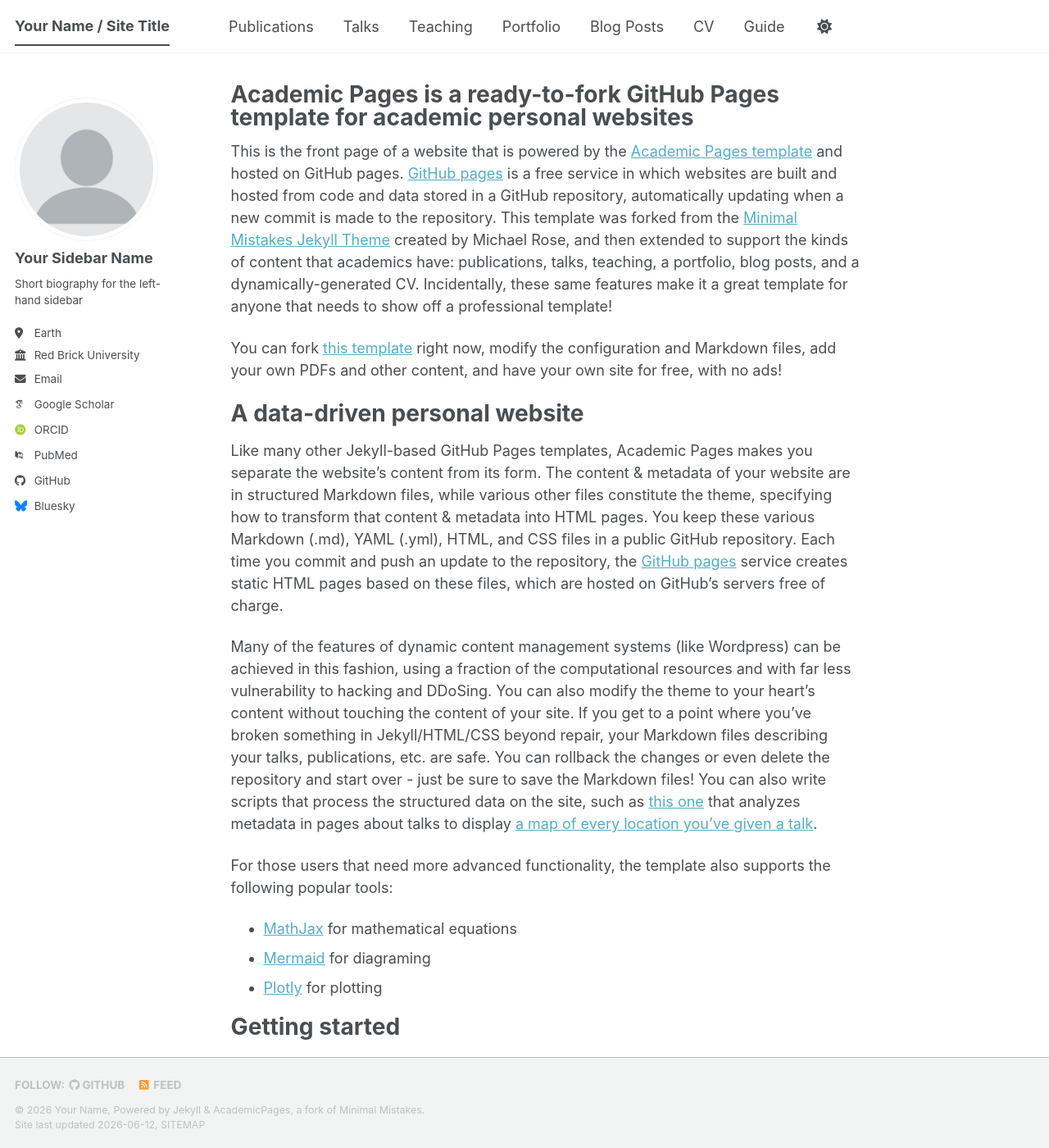
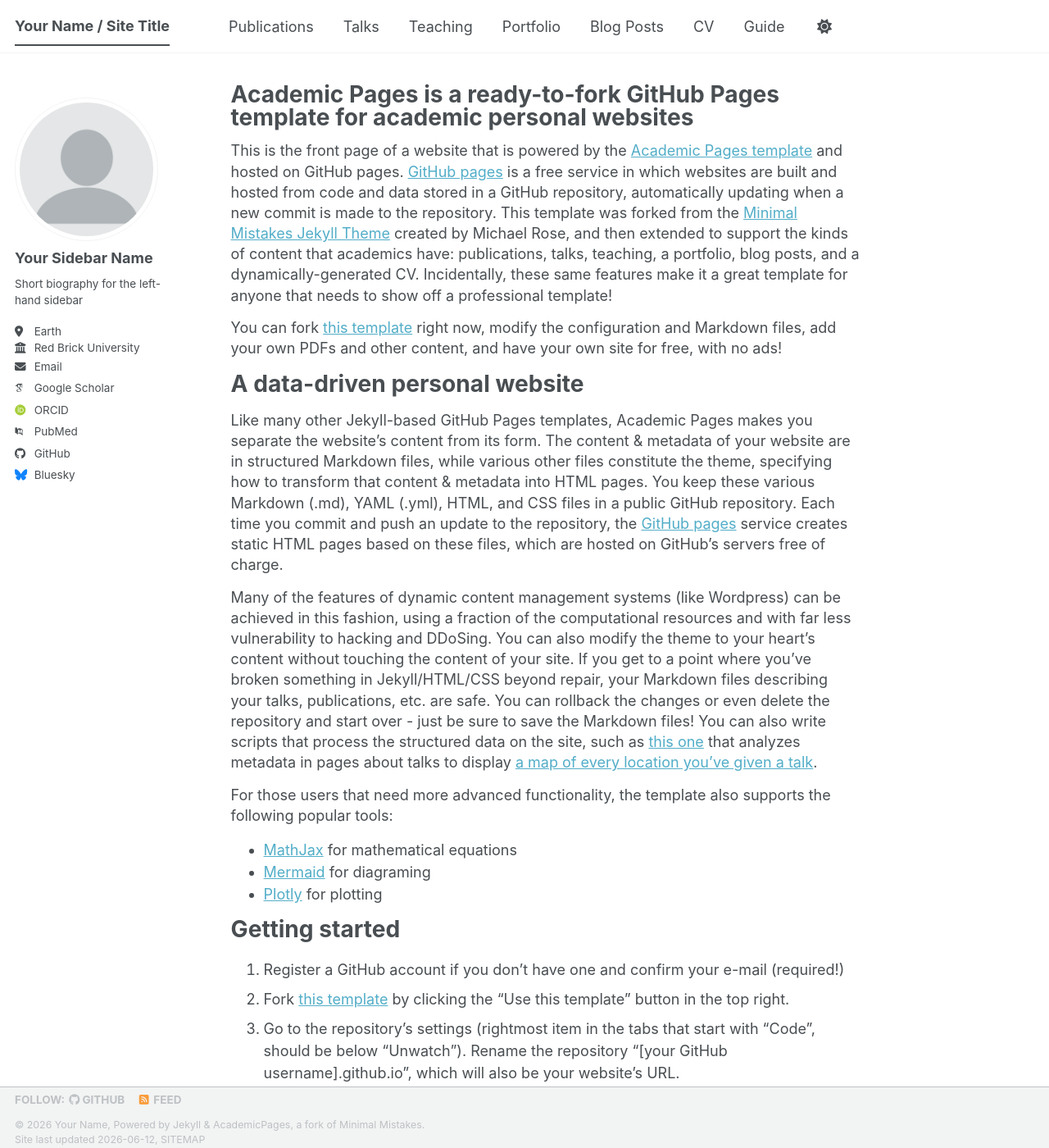
Before and after one commit to brundinm/brundinm.github.io, a Jekyll site: the page built from _pages/about.md, in a window 1280 px wide and 1400 px high. Shown: the whole window at 82% size. Built offline with Jekyll 4.4.1, drawn with Linux system fonts in a browser that asks for light colours; some web fonts are replaced; a script bundle is joined from its source files by our own code; library files that are not in the unit come from our copies.

Commit message:
Add files via upload

```diff
--- a/assets/css/main.scss
+++ b/assets/css/main.scss
@@ -41,3 +41,43 @@
     "vendor/font-awesome/solid",
     "vendor/font-awesome/brands"
 ;
+
+/* MRB: 09-Jun-2026: Reduce vertical space between HTML elements */
+
+/* layout: single: Reduce vertical spacing within paragraphs */
+.page__content p {
+    line-height: 1.4;       /* Space between wrapped lines inside a single paragraph */
+    margin-bottom: 0.8em;   /* Space between two separate paragraphs */
+}
+
+/* layout: single: Reduce vertical spacing in unordered lists */
+.page__content ul {
+    margin-bottom: 0.8em;   /* Space between the entire list block and subsequent content */
+}
+.page__content ul li {
+    line-height: 1.3;       /* Space between wrapped lines inside a single list item */
+    margin-top: 0.2em;      /* Space above each individual list item */
+    margin-bottom: 0.2em;   /* Space below each individual list item */
+}
+
+/* Reduce vertical spacing in author bio in the left sidebar */
+.author__bio {
+    line-height: 1;
+}
+
+/* Reduce vertical spacing between author links in the left sidebar */
+.author__urls {
+    li {
+	    line-height: 1.3;
+		margin-top: 0.2em;
+        margin-bottom: 0.2em;
+    }
+}
+
+/* Reduce vertical spacing in the bottom footer */
+.page__footer {
+    footer {
+        margin-top: 0em;
+		padding: 0 1em 0 1em;
+    }
+}
```
